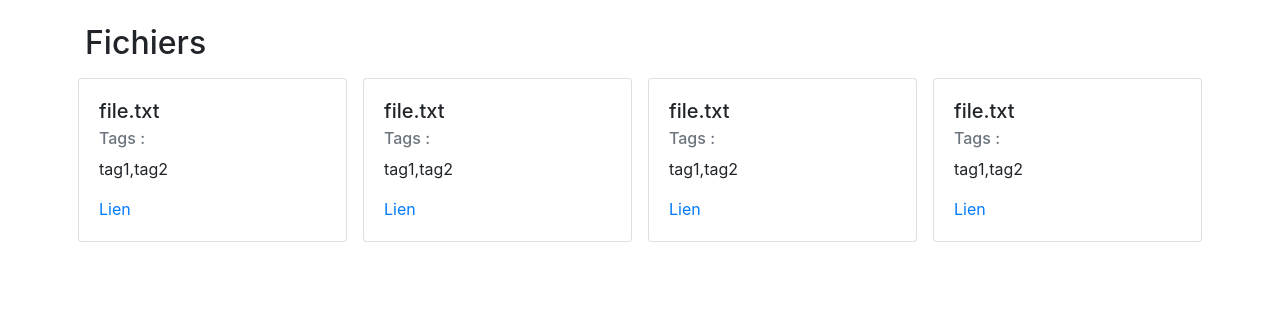
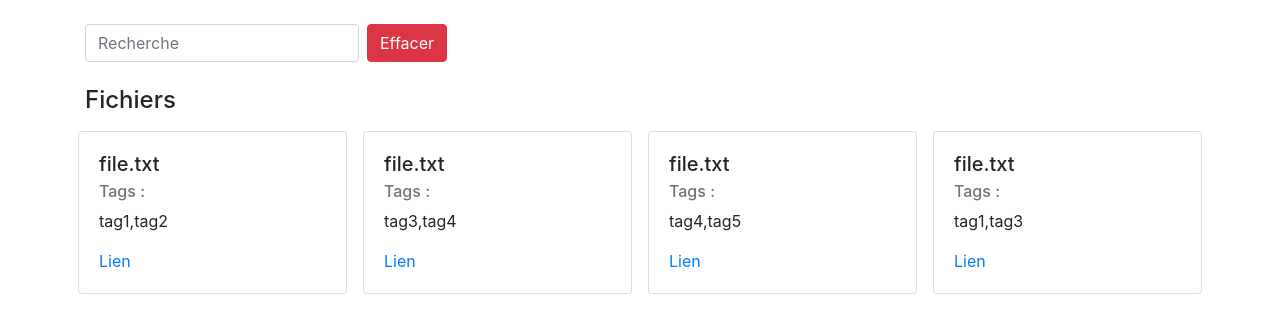
Before and after one commit to ThibaultNocchi/FichesPhysiqueChimie, a Vue app: page / in a window 1280 px wide. Shown: the top 332 px of the page. Built offline with nearby package versions, Linux system fonts and the light colour scheme.

Commit message:
Added search by name and tags

```diff
--- a/src/App.vue
+++ b/src/App.vue
@@ -1,6 +1,19 @@
 <template>
   <div id="app" class="container mt-4">
-    <FilesList></FilesList>
+    <div class="form-inline my-4">
+      <input
+        type="text"
+        id="search_query"
+        class="form-control"
+        placeholder="Recherche"
+        v-model="search_query"
+      />
+      <button class="btn btn-danger ml-2" @click="search_query = ''">
+        Effacer
+      </button>
+    </div>
+
+    <FilesList :search_query="search_query"></FilesList>
   </div>
 </template>
 
@@ -8,7 +21,12 @@
 import FilesList from "@/components/FilesList.vue";
 export default {
   name: "App",
-  components: { FilesList }
+  components: { FilesList },
+  data() {
+    return {
+      search_query: ""
+    };
+  }
 };
 </script>
 
--- a/src/assets/files.json
+++ b/src/assets/files.json
@@ -5,14 +5,14 @@
   },
   {
     "name": "file.txt",
-    "tags": ["tag1", "tag2"]
+    "tags": ["tag3", "tag4"]
   },
   {
     "name": "file.txt",
-    "tags": ["tag1", "tag2"]
+    "tags": ["tag4", "tag5"]
   },
   {
     "name": "file.txt",
-    "tags": ["tag1", "tag2"]
+    "tags": ["tag1", "tag3"]
   }
 ]
--- a/src/components/FilesList.vue
+++ b/src/components/FilesList.vue
@@ -1,14 +1,18 @@
 <template>
   <div>
-    <h2>Fichiers</h2>
-    <div class="row">
+    <h4>Fichiers</h4>
+    <div class="row" v-if="parsed_files.length !== 0">
       <div
-        v-for="(item, idx) in files"
+        v-for="(item, idx) in parsed_files"
         :key="idx"
         class="col-6 col-md-6 col-lg-4 col-xl-3 px-2 my-2"
       >
         <File :file="item"></File>
       </div>
+    </div>
+
+    <div v-else>
+      Pas de fichier correspondant à la recherche
     </div>
   </div>
 </template>
@@ -18,11 +22,26 @@ import data from "@/assets/files.json";
 import File from "@/components/File.vue";
 export default {
   name: "FilesList",
+  props: { search_query: { default: "" } },
   components: { File },
   data() {
     return {
       files: data
     };
+  },
+  computed: {
+    parsed_files() {
+      if (!this.search_query) return this.files;
+      let reg = new RegExp(this.search_query);
+      return this.files.filter(item => {
+        if (item.name.match(reg) !== null) return true;
+        let tag_found = false;
+        item.tags.forEach(tag => {
+          if (tag.match(reg)) tag_found = true;
+        });
+        return tag_found;
+      });
+    }
   }
 };
 </script>
```
